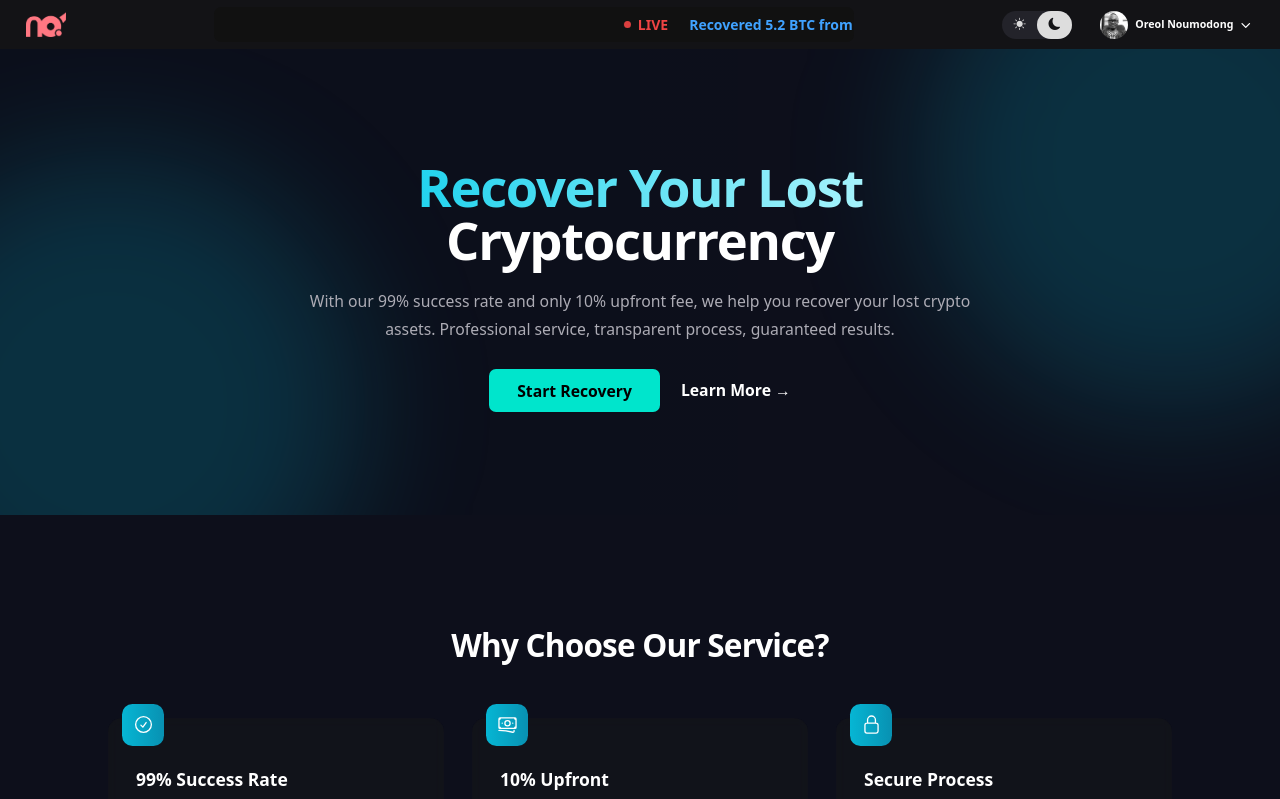
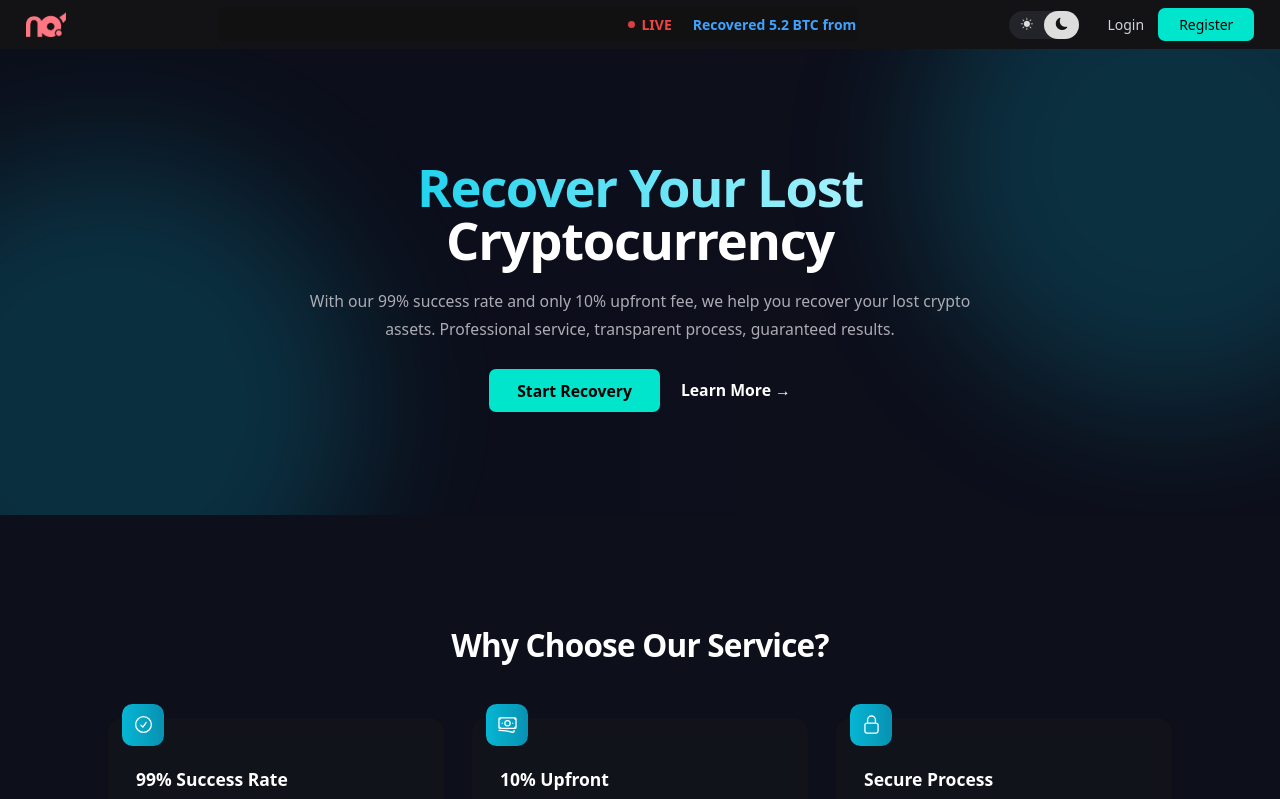
Before and after one commit to Minddit/teraki, a Next.js app: page / in a window 1280 px wide. Shown: the top 799 px of the page. Built offline with nearby package versions, Linux system fonts and the light colour scheme.

Commit message:
feat: replace profile with login/register buttons in navbar

```diff
--- a/components/navbar/NavBar.tsx
+++ b/components/navbar/NavBar.tsx
@@ -101,20 +101,18 @@ export default function NavBar() {
                   setTheme("dark");
                 }}></i>
             </div>
-            {/** profile image */}
-            <div className="flex items-center gap-2">
-              <div className="block w-[2rem] h-[2rem] overflow-hidden rounded-[50%]">
-                <Image
-                  width={40}
-                  height={40}
-                  src="/images/me.jpeg"
-                  alt="Oreol profile"
-                />
-              </div>
-              <div>
-                {/** Popover Menu */}
-                <PopoverMenu />
-              </div>
+            {/** Auth buttons */}
+            <div className="flex items-center gap-4">
+              <Link href="/auth/login">
+                <a className="text-gray-700 dark:text-gray-300 hover:text-[#00e5cc] transition-colors font-medium">
+                  Login
+                </a>
+              </Link>
+              <Link href="/auth/register">
+                <a className="bg-[#00e5cc] text-black px-6 py-2 rounded-lg hover:bg-[#00d1ba] transition-colors font-medium">
+                  Register
+                </a>
+              </Link>
             </div>
             {/** button to display aside bar menu */}
             <button className="lg:hidden" onClick={showAsideBarMenu}>
```
